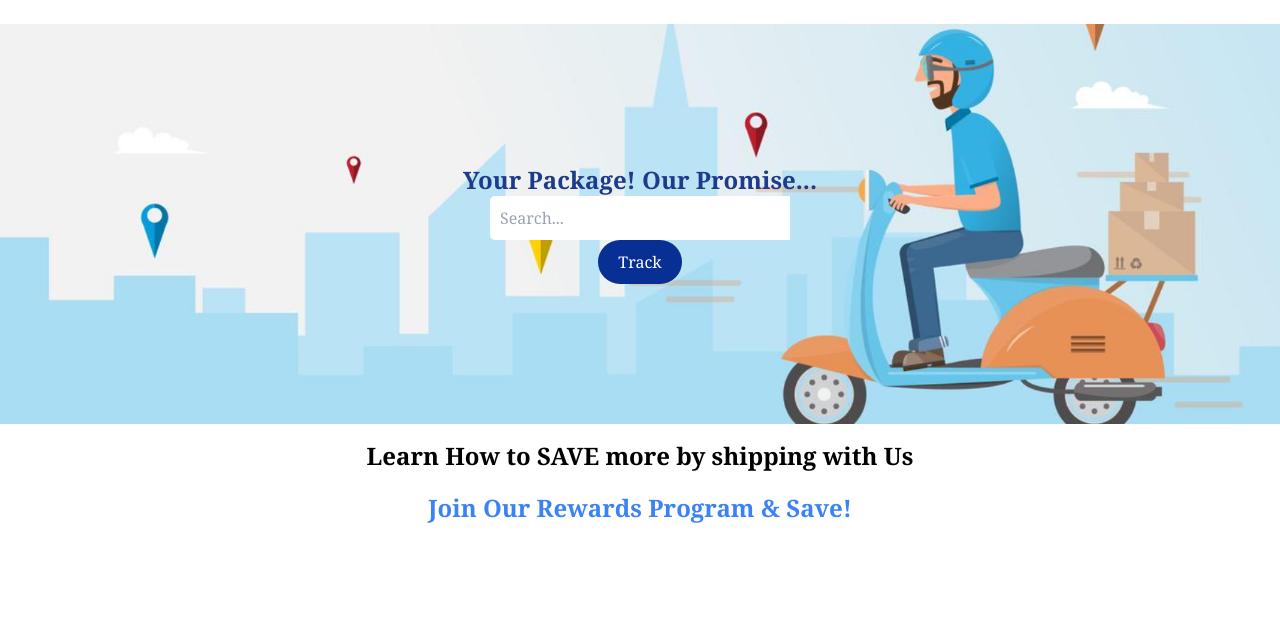
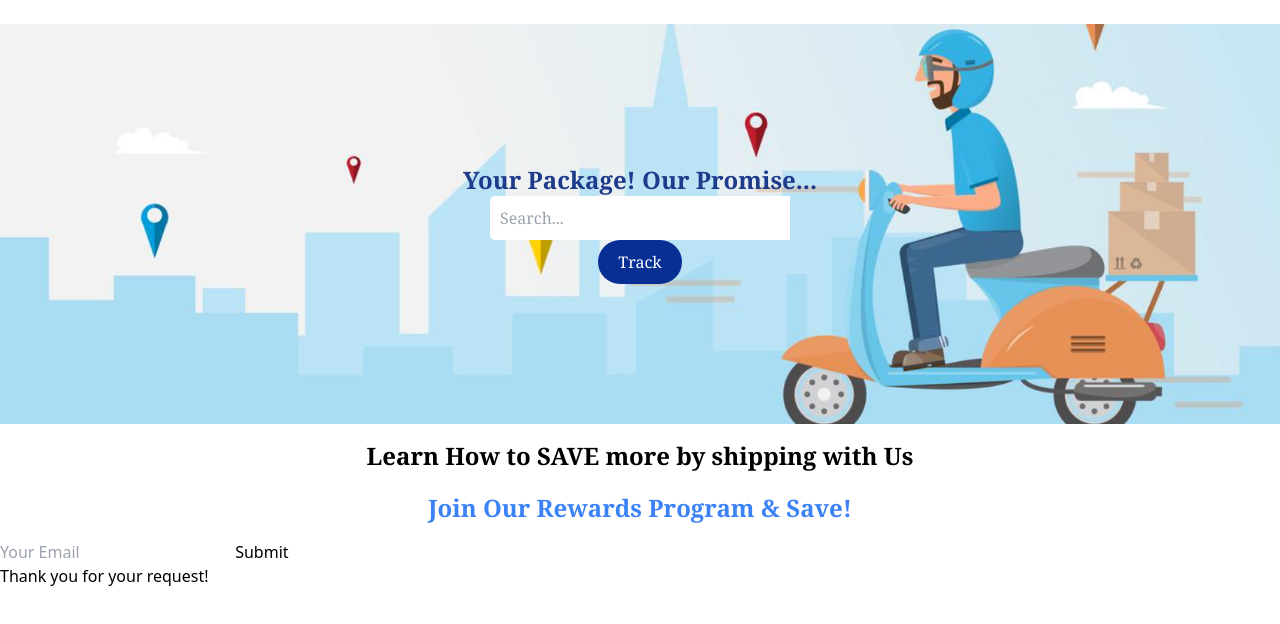
Before and after one commit to mkjilani/IS601_Final, a website: page index.html in a window 1280 px wide. Shown: the part 76-700 px from the top of the page. Drawn offline with nearby package versions, Linux system fonts and the light colour scheme.

Commit message:
Added email form. Closes #42-add-email-button

```diff
--- a/index.html
+++ b/index.html
@@ -42,5 +42,20 @@
         <p class="font-abril-fatface text-2xl font-bold mt-0 mb-5">Learn How to SAVE more by shipping with Us</p>
         <p class="text-blue-500 text-2xl font-bold ">Join Our Rewards Program & Save!</p>
     </div>
+    <div>
+        <div id="emailForm">
+            <form id="subscribeForm">
+                <input type="email"  placeholder="Your Email" required>
+                <button type="button" onclick="showMessage()">Submit</button>
+            </form>
+            <p id="successMessage">Thank you for your request!</p>
+        </div>
+    </div>
+    <script>
+        function showMessage() {
+            document.getElementById('subscribeForm').style.display = 'none';
+            document.getElementById('successMessage').style.display = 'block';
+        }
+    </script>
 </body>
 </html>
```
